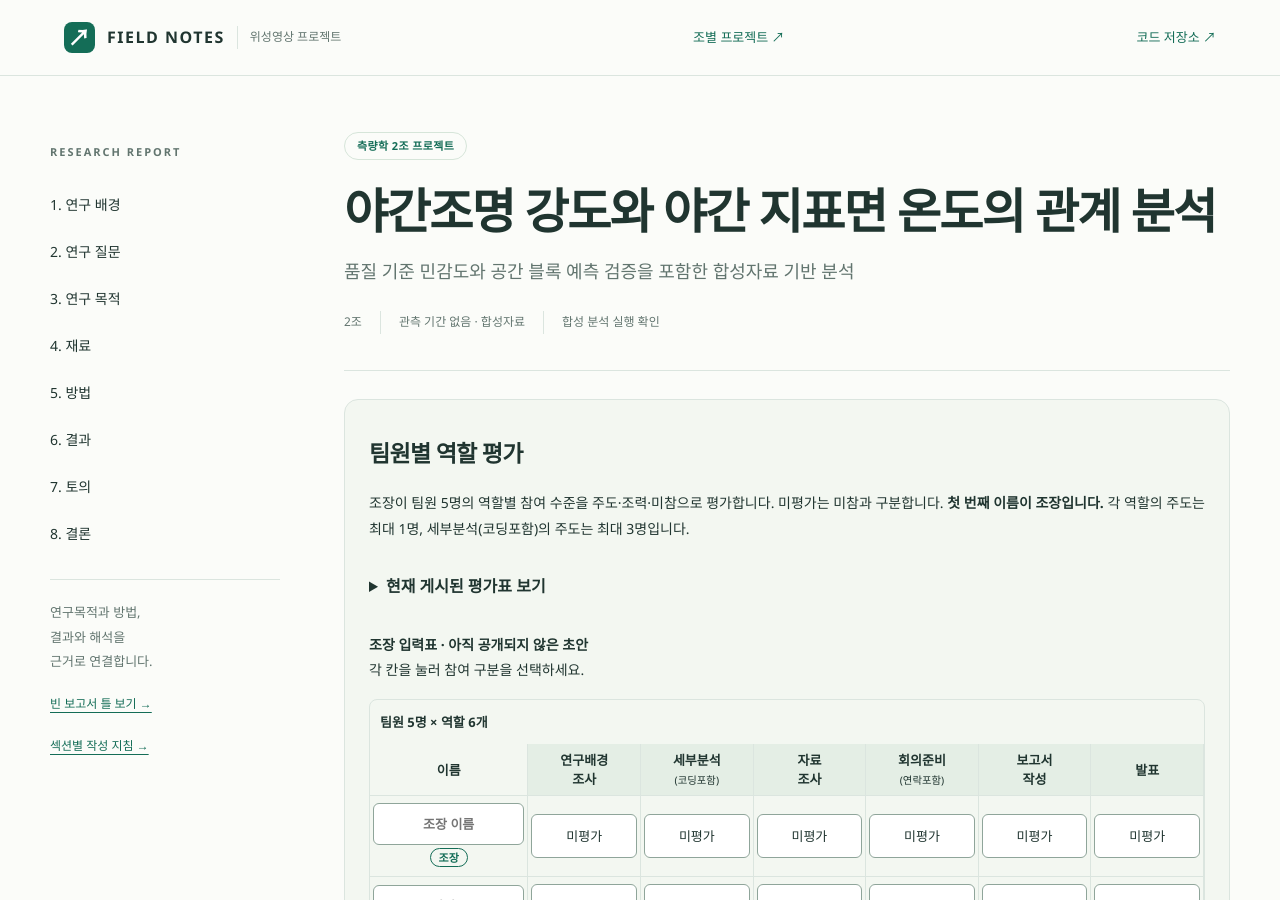
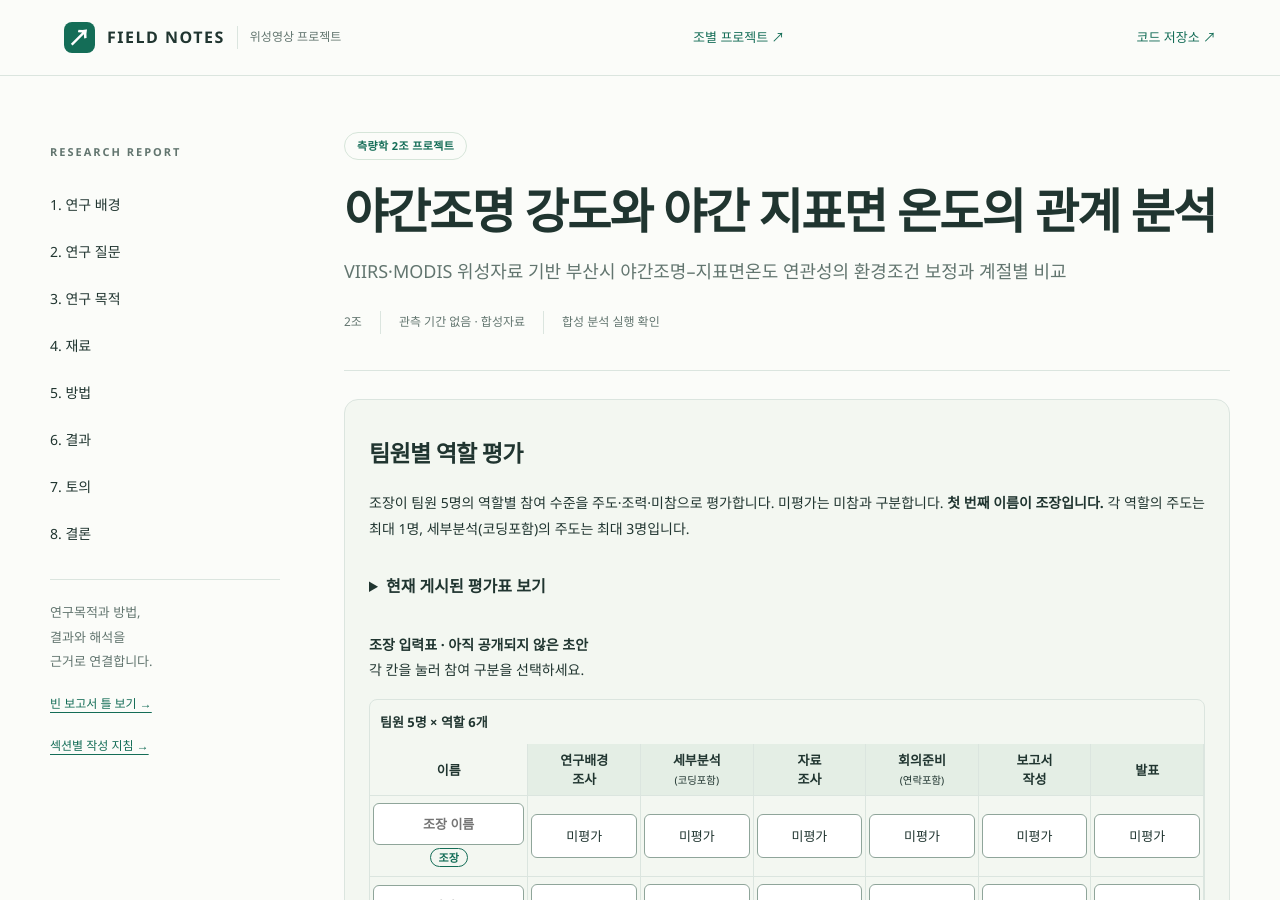
Before and after one commit to sungjun0107/-class2026_02_surveying_team2, a Jekyll site: the page built from docs/index.md, in a window 1280 px wide and 900 px high. Built offline with Jekyll 4.4.1, drawn with Linux system fonts in a browser that asks for light colours.

Commit message:
Update subtitle for analysis report

```diff
--- a/docs/index.md
+++ b/docs/index.md
@@ -2,7 +2,7 @@
 layout: report
 advanced: true
 title: "야간조명 강도와 야간 지표면 온도의 관계 분석"
-subtitle: "품질 기준 민감도와 공간 블록 예측 검증을 포함한 합성자료 기반 분석"
+subtitle: "VIIRS·MODIS 위성자료 기반 부산시 야간조명–지표면온도 연관성의 환경조건 보정과 계절별 비교"
 team: "2조"
 period: "관측 기간 없음 · 합성자료"
 status: "합성 분석 실행 확인"
```
